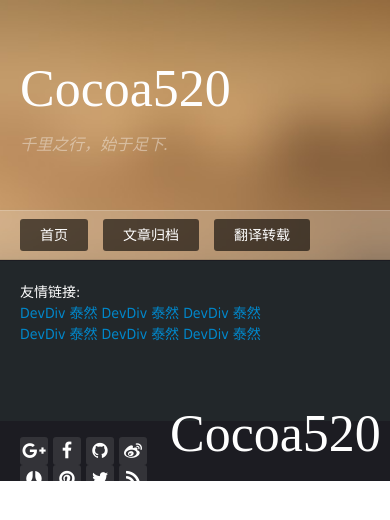
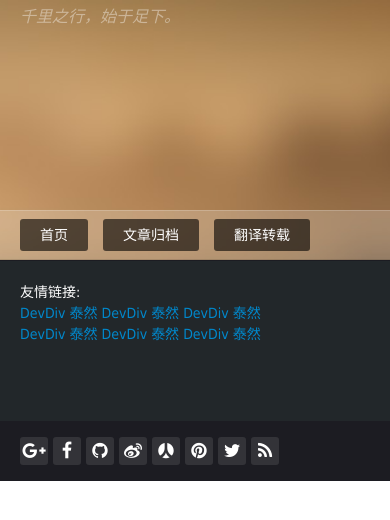
Before and after one commit to cocoa520/cocoa520.github.com, a Jekyll site: the page built from index.html, in a window 390 px wide. Shown: the top 520 px of the page. Built offline with Jekyll 4.4.1, drawn with Linux system fonts in a browser that asks for light colours; nearby versions of some CDN libraries; some web fonts are replaced; the list of posts is cut into pages by our own code; comment, search, counter and statistics services are not loaded.

Commit message:
修改配置与响应式样式

```diff
--- a/_config.yml
+++ b/_config.yml
@@ -40,7 +40,7 @@ timezone:      null
 
 #站点基础配置
 title: Cocoa520
-subTitle: 千里之行，始于足下.
+subTitle: 千里之行，始于足下。
 description: 这是一个基于 Jekyll 搭建起来的博客。在这里，我将用来记录工作，学习，生活中的一点一滴，同时也是对 Jekyll 的学习和使用的一次有意义的实践。
 url: http://cocoa520.github.io
 feed: /atom.xml
--- a/themes/violet/css/style.css
+++ b/themes/violet/css/style.css
@@ -571,7 +571,7 @@ a.toTop:hover {
         padding-right: 20px;
     }
     .logo, .logo a {
-        width: 320px;
+        display: none;
     }
     .nav-list {
         width: 100%;
```
